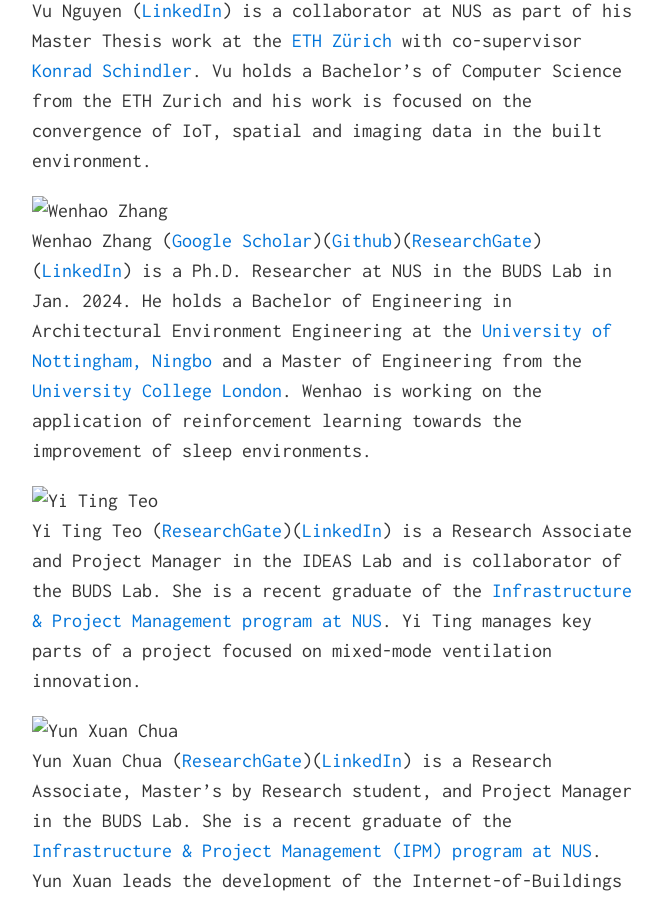
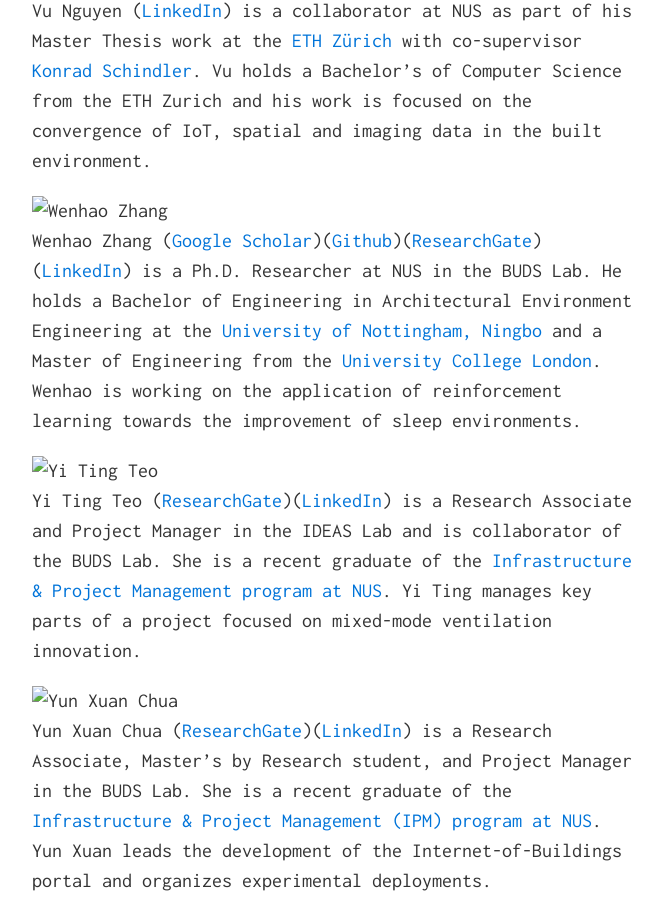
Before and after one commit to buds-lab/buds-lab.github.io, a Jekyll site: the page built from index.md, in a window 1280 px wide and 900 px high, scrolled down 6394 px. Shown: the whole window, without its empty margins (308-970 px from the left). Built offline with Jekyll 4.4.1, drawn with Linux system fonts in a browser that asks for light colours.

Commit message:
Update index.md

```diff
--- a/index.md
+++ b/index.md
@@ -94,7 +94,7 @@ Dr. Vasantha Ramani ([ResearchGate](https://www.researchgate.net/profile/Vasanth
 Vu Nguyen ([LinkedIn](https://www.linkedin.com/in/vu-nguyen-2b461b7a/){:target="_blank"}) is a collaborator at NUS as part of his Master Thesis work at the [ETH Z&uuml;rich](http://bit.ly/2nsD908){:target="_blank"} with co-supervisor [Konrad Schindler](https://prs.igp.ethz.ch/group/people/person-detail.schindler.html){:target="_blank"}. Vu holds a Bachelor's of Computer Science from the ETH Zurich and his work is focused on the convergence of IoT, spatial and imaging data in the built environment.
 
 ![Wenhao Zhang](buds-lab.github.io/wenhao.png)
-Wenhao Zhang ([Google Scholar](https://scholar.google.com/citations?&user=11jU6YIAAAAJ&view_op=list_works&gmla=AJ1KiT15x5zG5pwAi9ltAHo9xzvBLUt1nbL4_fvxGavo9erbICjtAB8INOcjJlwxJXgDYfPew7f24Dqt4LMuwEkA-3nX3oxYbttcTgCuugg){:target="_blank"})([Github](https://github.com/WENHA0ZHANG){:target="_blank"})([ResearchGate](https://www.researchgate.net/profile/Wenhao-Zhang-55){:target="_blank"})([LinkedIn](https://www.linkedin.com/in/wenhao-zhang-861490257/){:target="_blank"}) is a Ph.D. Researcher at NUS in the BUDS Lab in Jan. 2024. He holds a Bachelor of Engineering in Architectural Environment Engineering at the [University of Nottingham, Ningbo](https://www.nottingham.edu.cn/en/index.aspx){:target="_blank"} and a Master of Engineering from the [University College London](https://www.ucl.ac.uk/){:target="_blank"}. Wenhao is working on the application of reinforcement learning towards the improvement of sleep environments.
+Wenhao Zhang ([Google Scholar](https://scholar.google.com/citations?&user=11jU6YIAAAAJ&view_op=list_works&gmla=AJ1KiT15x5zG5pwAi9ltAHo9xzvBLUt1nbL4_fvxGavo9erbICjtAB8INOcjJlwxJXgDYfPew7f24Dqt4LMuwEkA-3nX3oxYbttcTgCuugg){:target="_blank"})([Github](https://github.com/WENHA0ZHANG){:target="_blank"})([ResearchGate](https://www.researchgate.net/profile/Wenhao-Zhang-55){:target="_blank"})([LinkedIn](https://www.linkedin.com/in/wenhao-zhang-861490257/){:target="_blank"}) is a Ph.D. Researcher at NUS in the BUDS Lab. He holds a Bachelor of Engineering in Architectural Environment Engineering at the [University of Nottingham, Ningbo](https://www.nottingham.edu.cn/en/index.aspx){:target="_blank"} and a Master of Engineering from the [University College London](https://www.ucl.ac.uk/){:target="_blank"}. Wenhao is working on the application of reinforcement learning towards the improvement of sleep environments.
 
 ![Yi Ting Teo](buds-lab.github.io/yiting.png)
 Yi Ting Teo ([ResearchGate](https://www.researchgate.net/profile/Yi-Ting-Teo){:target="_blank"})([LinkedIn](https://www.linkedin.com/in/teo-yi-ting-61593496/){:target="_blank"}) is a Research Associate and Project Manager in the IDEAS Lab and is collaborator of the BUDS Lab. She is a recent graduate of the [Infrastructure & Project Management program at NUS](https://cde.nus.edu.sg/dbe/introduction-1-1/){:target="_blank"}. Yi Ting manages key parts of a project focused on mixed-mode ventilation innovation.
```
